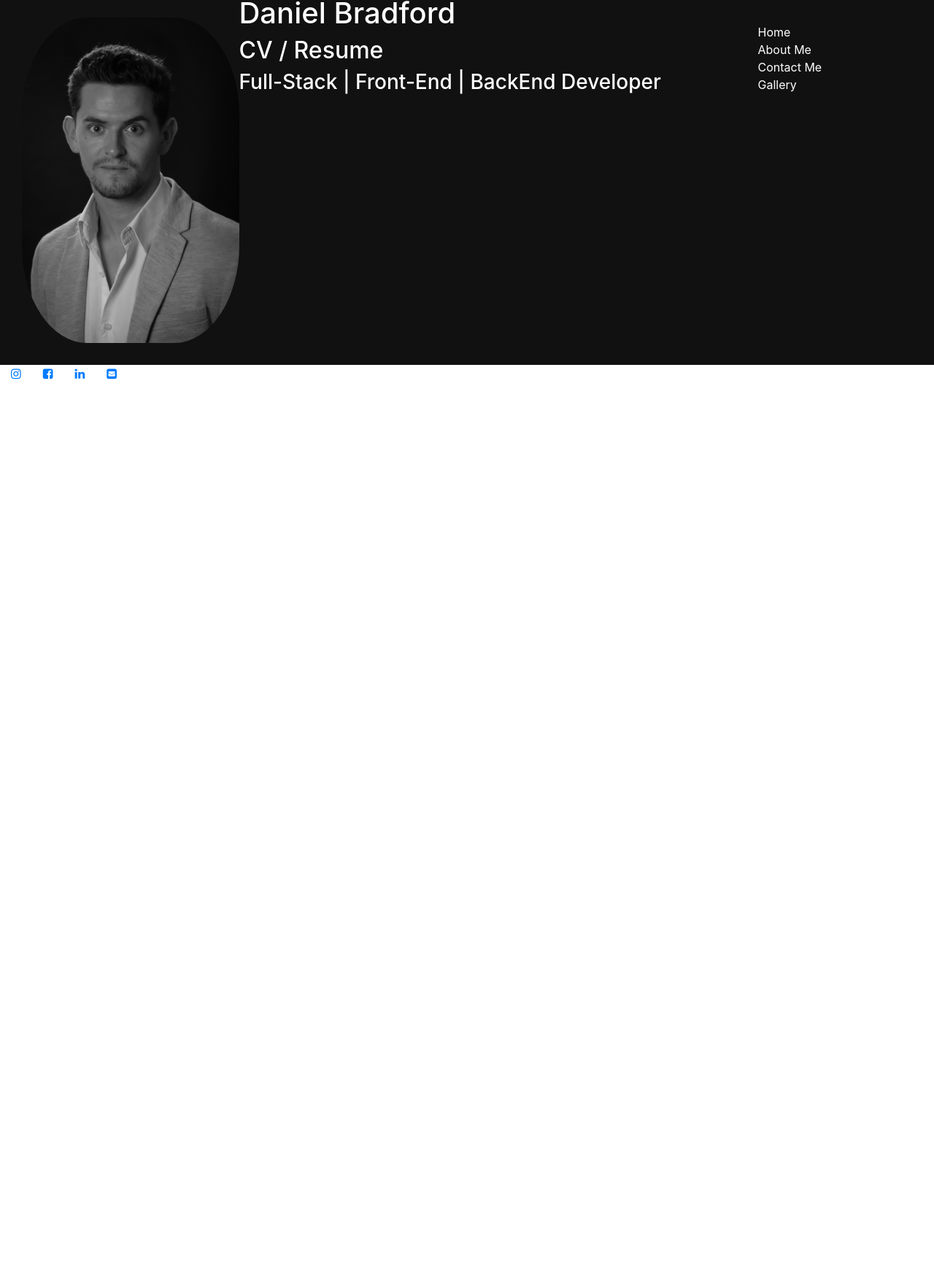
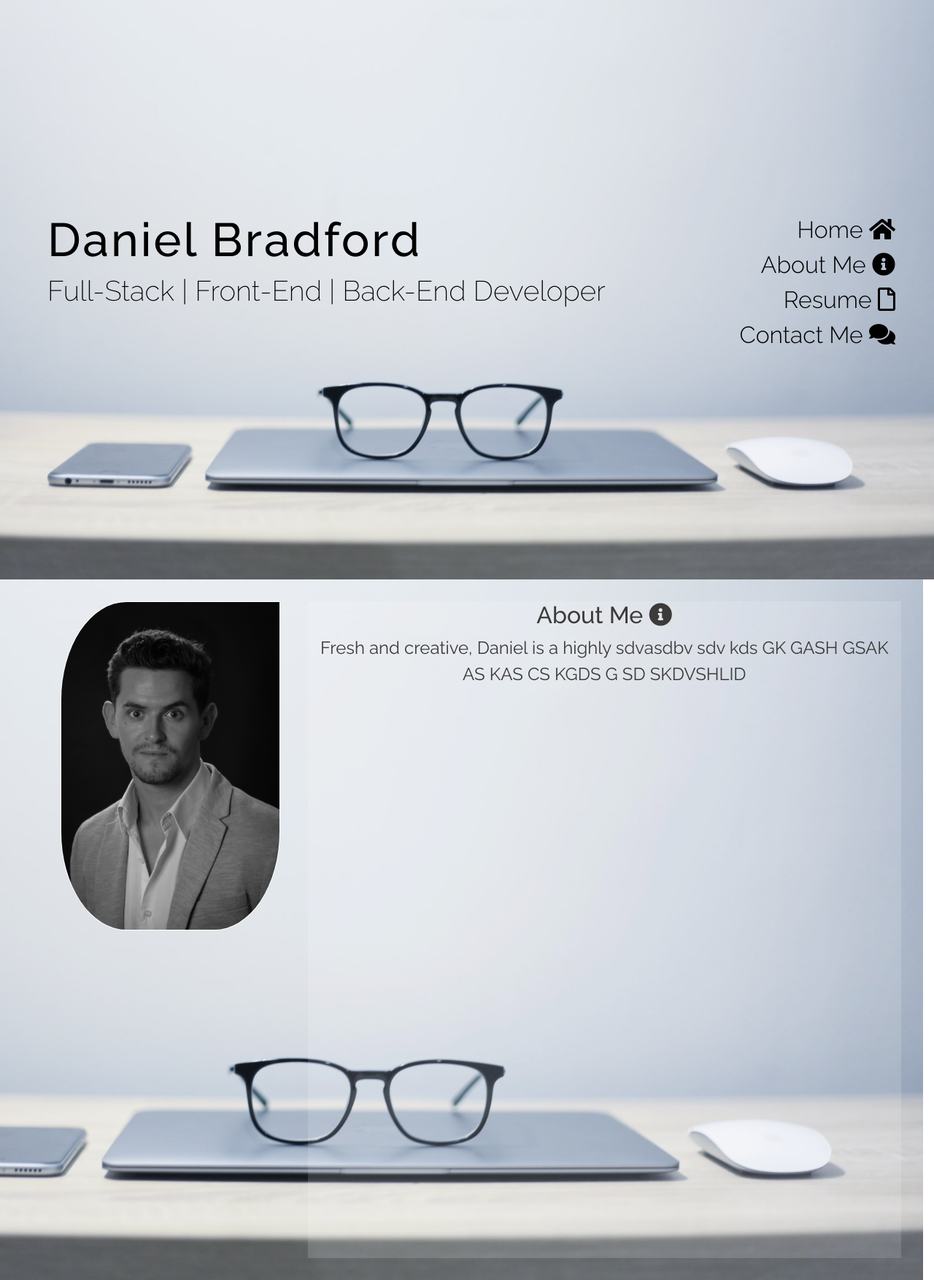
Before and after one commit to DanielBradford/my-pro-resume, a plain HTML site: page index.html in a window 1280 px wide. Shown: the part 6-1760 px from the top of the page at 73% size. Before the commit the page ends 800 px from the top, so only its background shows below. Drawn offline with nearby package versions, Linux system fonts and the light colour scheme.

Commit message:
index page header set and content started

```diff
--- a/assets/css/style.css
+++ b/assets/css/style.css
@@ -1,36 +1,136 @@
-body{
-    color: #ffffff;
+@import url('https://fonts.googleapis.com/css2?family=Raleway:ital,wght@0,200;0,300;0,400;0,500;0,600;0,700;0,800;0,900;1,200;1,500;1,600;1,700&display=swap');
+
+body {
+    font-family: "Raleway", sans-serif;
+  color: rgb(0, 0, 0);
 }
-.header-container{
-    background-color: #111111;
+.header-container {
+  height: 100vh;
+  background: url(../images/top-background.jpg) no-repeat bottom right fixed;
+  -webkit-background-size: cover;
+  -moz-background-size: cover;
+  -o-background-size: cover;
+  background-size: cover;
+  display: flex;
+  align-items: center;
+  justify-content: center;
+  position: relative;
+}
+
+.header-content {
+    margin-top: 10px;
+}
+.header-container h1{
+    font-size: 4em;
+    letter-spacing: 3px;
+}
+.header-container h2{
+    font-size: 2.4em;
+    font-weight: 200;
+}
+.title{
+    padding-left: 5em;
+}
+#menu {
+    padding-right: 3em;
 }
 .navbar {
-    text-align: left;
-    margin-top: 30px;
+  text-align: right;
   margin-right: 0;
+  padding-top: 0;
   padding-right: 20px;
 }
 
 .navbar a {
   text-decoration: none;
-    color: #fff;
+  color: rgb(0, 0, 0);
   display: inline-block;
   width: 100%;
+  font-size: 2em;
+  font-weight: 300;
 }
-.menu{
+
+.navbar a:hover{
+
+    text-decoration: underline;
+    color: rgba(82, 80, 80, 0.863);
+
+}
+
+
+.menu {
   list-style-type: none;
 }
 
-.headshot img{
-    width: 100%;
-    margin: 30px;
-    border-radius: 30%;
+.headshot img {
+  width:80%;
+  margin-left: 30px;
+  border-top-left-radius: 30%;
+  border-bottom-right-radius: 30%;
+  border-bottom-left-radius: 30%;
+  border: solid 1.5px #ffffff;
 }
+.about-me{
+    padding: 30px;
+    text-align: center;
+    height: auto;
+}
+.about-text {
+    width: 50%;
+    background-color: rgba(255, 255, 255, 0.137);
+    text-align: center;
+    font-size: 1.5em;
 
-.social-media{
+}
+.social-media {
   margin: auto 0;
 }
-.social-media a{
+.social-media a {
   letter-spacing: 30px;
   text-decoration: none;
 }
+
+.yellow {
+  height: 100vh;
+  background: url(../images/background.jpg) no-repeat bottom right fixed;
+  -webkit-background-size: cover;
+  -moz-background-size: cover;
+  -o-background-size: cover;
+  background-size: cover;
+  display: flex;
+  justify-content: center;
+  align-items: center;
+  position: relative;
+  border-top: solid 4px #ffff;
+  color: #ffffff;
+  text-align: center;
+
+}
+
+.blue {
+  height: 120vh;
+  background: url(../images/top-background.jpg) no-repeat bottom right fixed;
+  -webkit-background-size: cover;
+  -moz-background-size: cover;
+  -o-background-size: cover;
+  background-size: cover;
+  display: flex;
+  justify-content: center;
+  position: relative;
+  color: rgb(61, 58, 58);
+}
+
+footer {
+
+    height: auto;
+  background: url(../images/background.jpg) no-repeat bottom right fixed;
+  -webkit-background-size: cover;
+  -moz-background-size: cover;
+  -o-background-size: cover;
+  background-size: cover;
+  display: flex;
+  align-items: center;
+  justify-content: center;
+  position: relative;
+  color: #ffffff;
+}
--- a/index.html
+++ b/index.html
@@ -1,43 +1,46 @@
 <!DOCTYPE html>
 <html lang="en">
-
   <head>
-	<meta charset="UTF-8">
-	<meta name="viewport" content="width=device-width, initial-scale=1.0">
-	<link href="https://stackpath.bootstrapcdn.com/bootstrap/4.5.0/css/bootstrap.min.css" rel="stylesheet"
-		integrity="sha384-9aIt2nRpC12Uk9gS9baDl411NQApFmC26EwAOH8WgZl5MYYxFfc+NcPb1dKGj7Sk" crossorigin="anonymous">
-	<link href="https://stackpath.bootstrapcdn.com/font-awesome/4.7.0/css/font-awesome.min.css" rel="stylesheet"
-		integrity="sha384-wvfXpqpZZVQGK6TAh5PVlGOfQNHSoD2xbE+QkPxCAFlNEevoEH3Sl0sibVcOQVnN" crossorigin="anonymous">
-	<link rel="stylesheet" href="assets/css/style.css" type="text/css">
+    <meta charset="UTF-8" />
+    <meta name="viewport" content="width=device-width, initial-scale=1.0" />
+    <link
+      href="https://stackpath.bootstrapcdn.com/bootstrap/4.5.0/css/bootstrap.min.css"
+      rel="stylesheet"
+      integrity="sha384-9aIt2nRpC12Uk9gS9baDl411NQApFmC26EwAOH8WgZl5MYYxFfc+NcPb1dKGj7Sk"
+      crossorigin="anonymous"
+    />
+    <link
+      rel="stylesheet"
+      href="https://pro.fontawesome.com/releases/v5.10.0/css/all.css"
+      integrity="sha384-AYmEC3Yw5cVb3ZcuHtOA93w35dYTsvhLPVnYs9eStHfGJvOvKxVfELGroGkvsg+p"
+      crossorigin="anonymous"
+    />
+    <link rel="stylesheet" href="assets/css/style.css" type="text/css" />
     <title>Daniel Bradford Resume</title>
   </head>
 
   <body>
     <header>
       <div class="header-container">
-			<div class="row">
-				<div class="col-3 headshot">
-					<img src="assets/images/headshot.jpg" alt="">
+        <div class="row header-content">
+          <div class="col-8 title">
+            <h1>Daniel Bradford</h1>
+            <h2>Full-Stack | Front-End | Back-End Developer</h2>
           </div>
-					<div class="col-6">
-						<h1>Daniel Bradford</h1>
-						<h2>CV / Resume</h2>
-						<h3>Full-Stack | Front-End | BackEnd Developer</h3>
-					</div>
-					<div class="col-3">
+          <div class="col-4" id="menu">
             <nav class="navbar">
               <ul class="menu">
                 <a href="index.html">
-									<li>Home</li>
+                  <li>Home <i class="fas fa-home"></i></li>
                 </a>
-								<a href="#">
-									<li>About Me</li>
+                <a href="#about">
+                  <li>About Me <i class="fas fa-info-circle"></i></li>
                 </a>
-								<a href="#">
-									<li>Contact Me</li>
+                <a href="#resume">
+                  <li>Resume <i class="far fa-file"></i></li>
                 </a>
-								<a href="#">
-									<li>Gallery</li>
+                <a href="contact.html">
+                  <li>Contact Me <i class="fas fa-comments"></i></li>
                 </a>
               </ul>
             </nav>
@@ -47,30 +50,69 @@
     </header>
 
     <main>
-		<div class="row">
-			<div class="col-12"></div>
+      <div class="row container-fluid blue about-me">
+        <div class="col-4 headshot">
+          <img src="assets/images/headshot.jpg" alt="" />
         </div>
-		<div class="row">
+        <div class="col-8 about-text">
+          <h2>About Me <i class="fas fa-info-circle"></i></h2>
+          <p>
+            Fresh and creative, Daniel is a highly sdvasdbv sdv kds GK GASH GSAK
+            AS KAS CS KGDS G SD SKDVSHLID
+          </p>
+        </div>
+      </div>
+      <div class="row container-fluid yellow">
         <div class="col-4">
+          <h3>Hard Skills <i class="fa fa-shield-alt"></i></h3>
+          <ul>
+            <li></li>
+            <li></li>
+            <li></li>
+            <li></li>
+            <li></li>
+          </ul>
         </div>
         <div class="col-4">
+          <h3>Soft Skills <i class="fa fa-ribbon"></i></h3>
+          <ul>
+            <li></li>
+            <li></li>
+            <li></li>
+            <li></li>
+            <li></li>
+          </ul>
         </div>
         <div class="col-4">
+          <h3>Education <i class="fa fa-university"></i></h3>
+          <ul>
+            <li></li>
+            <li></li>
+            <li></li>
+            <li></li>
+            <li></li>
+          </ul>
         </div>
       </div>
     </main>
 
     <footer>
-		<div class="container-fluid">
-			<div class="row social-media">
-				<a href="#"><span><i class="fa fa-instagram"></i></span></a>
-				<a href="#"><span><i class="fa fa-facebook-square"></i></span></a>
-                <a href="#"><span><i class="fa fa-linkedin"></i></span></a>
-				<a href="#"><span><i class="fa fa-envelope-square"></i></span></a>
+      <div class="container-fluid about-container">
+        <div class="row social-media about-container">
+          <a href="#"
+            ><span><i class="fab fa-instagram"></i></span
+          ></a>
+          <a href="#"
+            ><span><i class="fab fa-facebook-square"></i></span
+          ></a>
+          <a href="#"
+            ><span><i class="fab fa-linkedin"></i></span
+          ></a>
+          <a href="#"
+            ><span><i class="fas fa-envelope-square"></i></span
+          ></a>
         </div>
       </div>
     </footer>
-
   </body>
-
 </html>
```
Also changed, not shown: about.html (deleted, +0 -76 lines), contact.html (+98 -0 lines), gallery.html (deleted, +0 -11 lines), assets/images/background.jpg (added), assets/images/top-background.jpg (added). Lines whose indentation alone changed are shown as unchanged.
